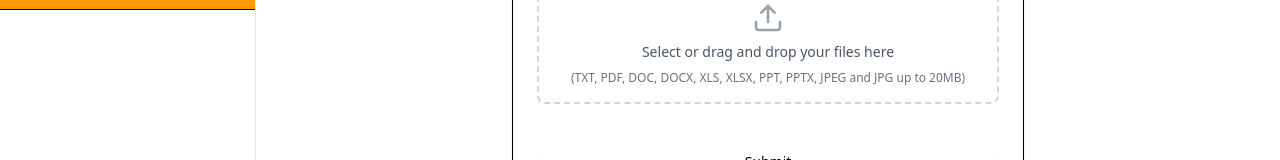
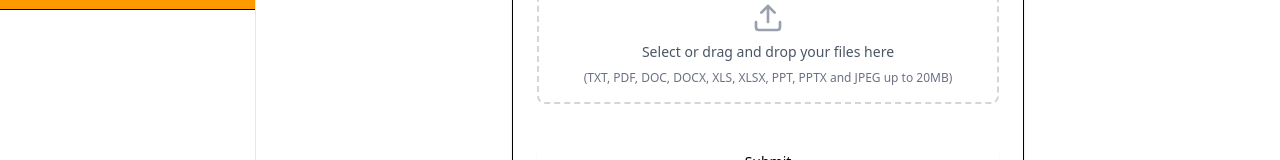
Before and after one commit to functionzz/genai, a React (Vite) app in the folder src/react-vite/: page /uploads in a window 1280 px wide. Shown: the part 225-385 px from the top of the page. Built offline with nearby package versions, Linux system fonts and the light colour scheme.

Commit message:
upload file changes

```diff
--- a/src/react-vite/src/components/FileUpload.tsx
+++ b/src/react-vite/src/components/FileUpload.tsx
@@ -45,7 +45,7 @@ const FileUpload: React.FC<FileUploadProps> = ({
     layout = 'vertical',
     uploadMode = 'multi',
     defaultText = 'Select or drag and drop your files here',
-    otherText = '(TXT, PDF, DOC, DOCX, XLS, XLSX, PPT, PPTX, JPEG and JPG up to 20MB)',
+    otherText = '(TXT, PDF, DOC, DOCX, XLS, XLSX, PPT, PPTX and JPEG up to 20MB)',
     maxSize = 10 * 1024 * 1024, // 20MB
     acceptedFileTypes = {
         'application/pdf': ['.pdf'],
@@ -56,7 +56,7 @@ const FileUpload: React.FC<FileUploadProps> = ({
         'application/vnd.ms-powerpoint': ['.ppt'],
         'application/vnd.openxmlformats-officedocument.presentationml.presentation': ['.pptx'],
         'txt/plain': ['.txt'],
-        'image/jpeg': ['.jpeg', '.jpg'],
+        'image/jpeg': ['.jpeg'],
     },
     onFilesUploaded,
     zodSchema,
```
Also changed, not shown: 1 other file (tests, documents, lock files or other folders).
